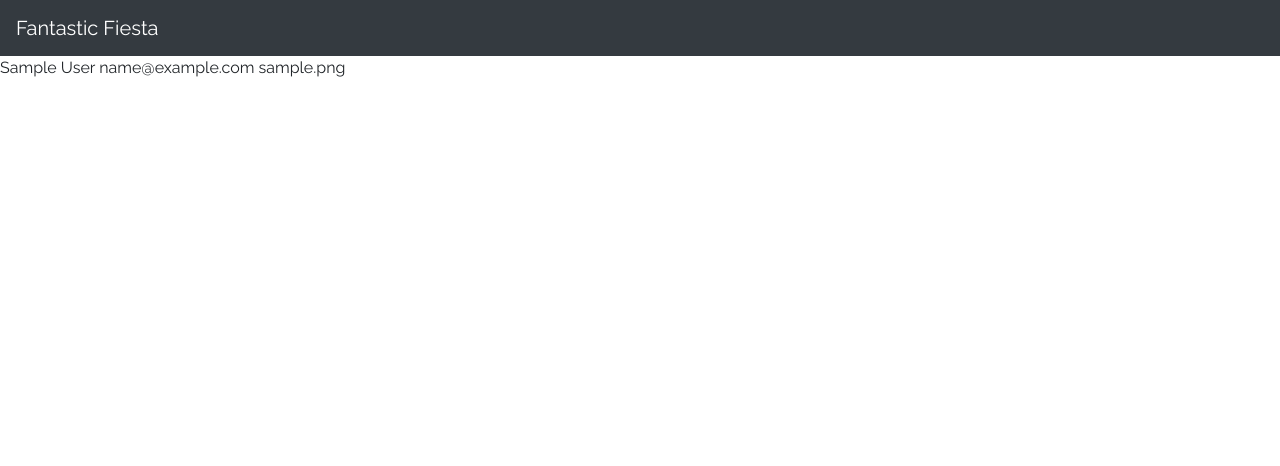
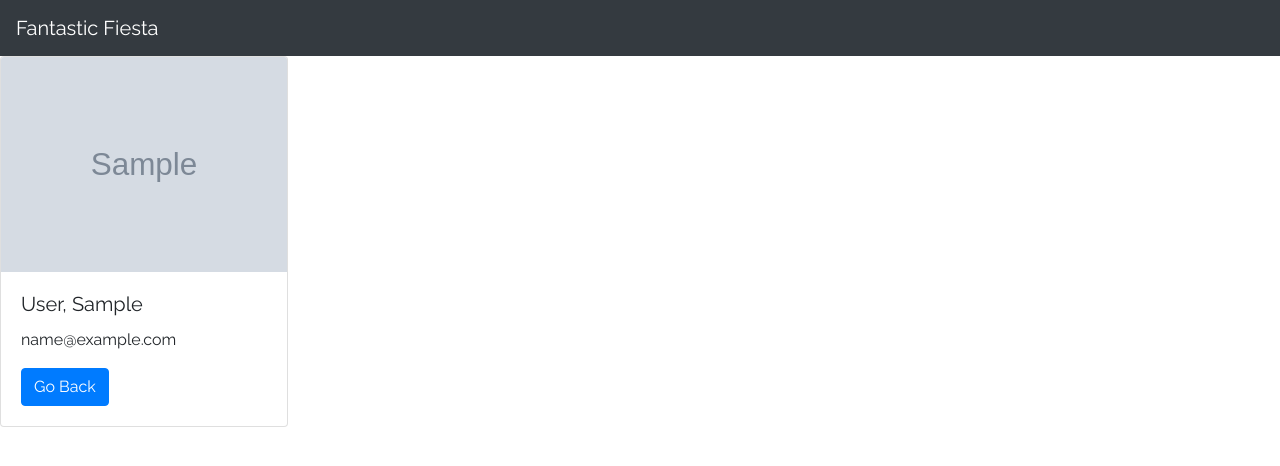
Before and after one commit to maximest-pierre/FantasticFiesta, a Django app: a page that uses contact/templates/contact/detail_contact.html in a window 1280 px wide. Shown: the top 466 px of the page. Run offline with Django 3.2, Linux system fonts and the light colour scheme; tables that the repository leaves empty hold one stand-in row (values such as "Sample post"); grey boxes marked "Sample" are stand-in pictures; style sheets or scripts are compiled from the project's sources; some libraries are stand-ins or nearby versions.

Commit message:
Tweak contact detail template

```diff
--- a/contact/templates/contact/detail_contact.html
+++ b/contact/templates/contact/detail_contact.html
@@ -2,8 +2,12 @@
 
 {% load widget_tweaks %}
 {% block content %}
-{{object.first_name}}
-{{object.last_name}}
-{{object.email}}
-{{object.profil_picture}}
+<div class="card" style="width: 18rem;">
+  <img class="card-img-top" src="/media/{{object.profil_picture}}" alt="Card image cap">
+  <div class="card-body">
+    <h5 class="card-title">{{object.last_name}}, {{object.first_name}}</h5>
+    <p class="card-text">{{object.email}}</p>
+    <a href="{% url "contact:list_contact" %}" class="btn btn-primary">Go Back</a>
+  </div>
+</div>
 {% endblock %}
```
